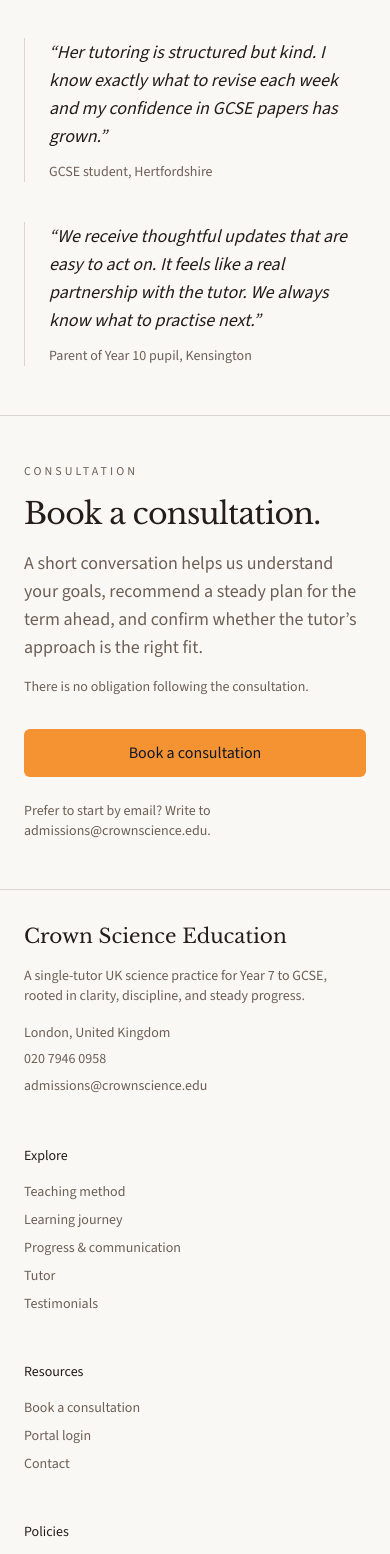
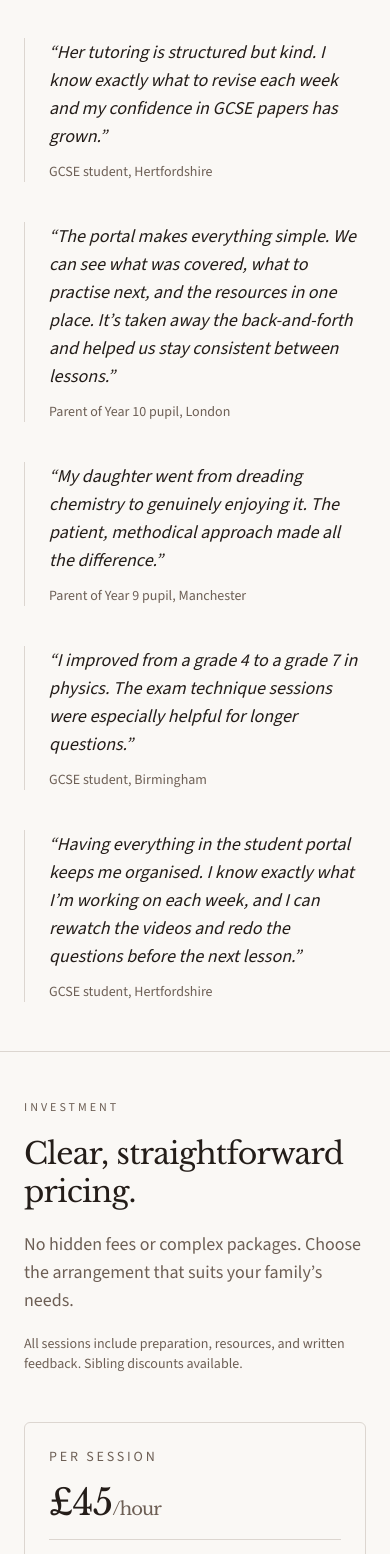
Before and after one commit to KennyBanjo/crown-science-education-website, a Next.js app: page / in a window 390 px wide. Shown: the part 5579-7133 px from the top of the page. Built offline with nearby package versions, Linux system fonts and the light colour scheme.

Commit message:
Update testimonials section with new quotes and improve layout with grid system. Add pricing section with clear options and details for tutoring services. Enhance header navigation to include a link to the pricing section for better accessibility.

```diff
--- a/src/app/page.tsx
+++ b/src/app/page.tsx
@@ -294,11 +294,11 @@
               <p className="eyebrow">Testimonials</p>
               <h2 id="testimonials-title">What families notice.</h2>
             </div>
-            <div className="mt-10 space-y-10">
+            <div className="mt-10 grid gap-10 lg:grid-cols-2">
               <figure className="border-l border-border pl-6">
                 <blockquote className="text-lg italic text-foreground">
-                  “Working with her each week brought calm to science lessons. The
-                  focus on vocabulary and explanation made everything click.”
+                  &ldquo;Working with her each week brought calm to science lessons. The
+                  focus on vocabulary and explanation made everything click.&rdquo;
                 </blockquote>
                 <figcaption className="mt-3 text-sm text-muted-foreground">
                   Parent of Year 8 pupil, Islington
@@ -306,8 +306,8 @@
               </figure>
               <figure className="border-l border-border pl-6">
                 <blockquote className="text-lg italic text-foreground">
-                  “Her tutoring is structured but kind. I know exactly what to
-                  revise each week and my confidence in GCSE papers has grown.”
+                  &ldquo;Her tutoring is structured but kind. I know exactly what to
+                  revise each week and my confidence in GCSE papers has grown.&rdquo;
                 </blockquote>
                 <figcaption className="mt-3 text-sm text-muted-foreground">
                   GCSE student, Hertfordshire
@@ -315,14 +315,106 @@
               </figure>
               <figure className="border-l border-border pl-6">
                 <blockquote className="text-lg italic text-foreground">
-                  “We receive thoughtful updates that are easy to act on. It feels
-                  like a real partnership with the tutor. We always know what to
-                  practise next.”
+                  &ldquo;The portal makes everything simple. We can see what was covered,
+                  what to practise next, and the resources in one place. It&rsquo;s taken
+                  away the back-and-forth and helped us stay consistent between lessons.&rdquo;
                 </blockquote>
                 <figcaption className="mt-3 text-sm text-muted-foreground">
-                  Parent of Year 10 pupil, Kensington
+                  Parent of Year 10 pupil, London
                 </figcaption>
               </figure>
+              <figure className="border-l border-border pl-6">
+                <blockquote className="text-lg italic text-foreground">
+                  &ldquo;My daughter went from dreading chemistry to genuinely enjoying
+                  it. The patient, methodical approach made all the difference.&rdquo;
+                </blockquote>
+                <figcaption className="mt-3 text-sm text-muted-foreground">
+                  Parent of Year 9 pupil, Manchester
+                </figcaption>
+              </figure>
+              <figure className="border-l border-border pl-6">
+                <blockquote className="text-lg italic text-foreground">
+                  &ldquo;I improved from a grade 4 to a grade 7 in physics. The exam
+                  technique sessions were especially helpful for longer questions.&rdquo;
+                </blockquote>
+                <figcaption className="mt-3 text-sm text-muted-foreground">
+                  GCSE student, Birmingham
+                </figcaption>
+              </figure>
+              <figure className="border-l border-border pl-6">
+                <blockquote className="text-lg italic text-foreground">
+                  &ldquo;Having everything in the student portal keeps me organised. I know
+                  exactly what I&rsquo;m working on each week, and I can rewatch the videos
+                  and redo the questions before the next lesson.&rdquo;
+                </blockquote>
+                <figcaption className="mt-3 text-sm text-muted-foreground">
+                  GCSE student, Hertfordshire
+                </figcaption>
+              </figure>
+            </div>
+          </div>
+        </Reveal>
+      </section>
+
+      <section
+        id="pricing"
+        className="section section-divider"
+        aria-labelledby="pricing-title"
+      >
+        <SectionDividerLine />
+        <Reveal>
+          <div className="page-container">
+            <div className="grid gap-12 lg:grid-cols-[minmax(0,1fr)_minmax(0,1.2fr)]">
+              <div className="space-y-5">
+                <p className="eyebrow">Investment</p>
+                <h2 id="pricing-title">Clear, straightforward pricing.</h2>
+                <p className="lead">
+                  No hidden fees or complex packages. Choose the arrangement that
+                  suits your family&rsquo;s needs.
+                </p>
+                <p className="text-sm text-muted-foreground">
+                  All sessions include preparation, resources, and written
+                  feedback. Sibling discounts available.
+                </p>
+              </div>
+              <div className="grid gap-6 sm:grid-cols-2">
+                <div className="space-y-4 rounded-md border border-border bg-card p-6 transition-all duration-300 ease-[cubic-bezier(0.22,1,0.36,1)] hover:-translate-y-1 hover:shadow-lg hover:shadow-foreground/5 hover:border-border/80">
+                  <p className="text-sm uppercase tracking-[0.2em] text-muted-foreground">
+                    Per session
+                  </p>
+                  <p className="font-display text-4xl tracking-tight">
+                    £45<span className="text-lg text-muted-foreground">/hour</span>
+                  </p>
+                  <div className="h-px w-full bg-border" aria-hidden="true" />
+                  <ul className="space-y-2 text-sm text-muted-foreground">
+                    <li>One-to-one online session</li>
+                    <li>Tailored lesson materials</li>
+                    <li>Written feedback after each session</li>
+                    <li>Flexible scheduling</li>
+                  </ul>
+                  <p className="text-xs text-muted-foreground">
+                    Ideal for occasional support or trial sessions.
+                  </p>
+                </div>
+                <div className="space-y-4 rounded-md border border-primary/30 bg-card p-6 ring-1 ring-primary/10 transition-all duration-300 ease-[cubic-bezier(0.22,1,0.36,1)] hover:-translate-y-1 hover:shadow-lg hover:shadow-primary/10 hover:border-primary/50 hover:ring-primary/20">
+                  <p className="text-sm uppercase tracking-[0.2em] text-muted-foreground">
+                    Monthly commitment
+                  </p>
+                  <p className="font-display text-4xl tracking-tight">
+                    £160<span className="text-lg text-muted-foreground">/month</span>
+                  </p>
+                  <div className="h-px w-full bg-border" aria-hidden="true" />
+                  <ul className="space-y-2 text-sm text-muted-foreground">
+                    <li>Four sessions per month</li>
+                    <li>Priority booking</li>
+                    <li>Half-termly progress reports</li>
+                    <li>Parent consultation included</li>
+                  </ul>
+                  <p className="text-xs text-muted-foreground">
+                    Best value for consistent, structured progress.
+                  </p>
+                </div>
+              </div>
             </div>
           </div>
         </Reveal>
--- a/src/components/layout/header.tsx
+++ b/src/components/layout/header.tsx
@@ -14,6 +14,7 @@
   { name: "Progress", href: "/#progress" },
   { name: "Tutor", href: "/#tutor" },
   { name: "Testimonials", href: "/#testimonials" },
+  { name: "Pricing", href: "/#pricing" },
 ];
 
 export function Header() {
```
